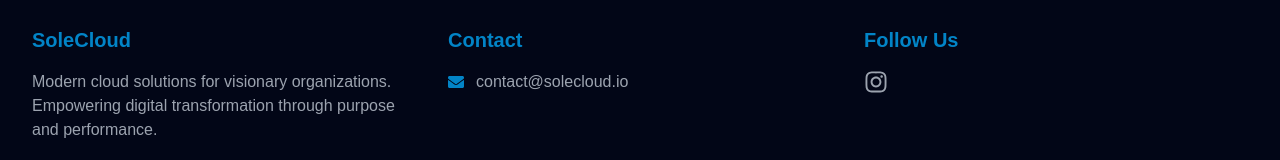
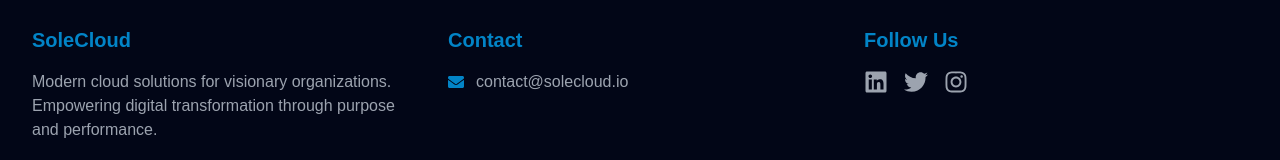
Before and after one commit to soleecloud/solecloud-website, a Next.js app: page /about in a window 1280 px wide. Shown: the part 3004-3164 px from the top of the page. Built offline with nearby package versions, Linux system fonts and the light colour scheme.

Commit message:
feat: Add LinkedIn and Twitter social media links to footer
- Added LinkedIn company page link
- Added Twitter business account link
- Kept existing Instagram link
- All links open in new tabs with security attributes

```diff
--- a/components/Footer.tsx
+++ b/components/Footer.tsx
@@ -1,7 +1,7 @@
 'use client';
 
 import { motion } from 'framer-motion';
-import { FaEnvelope, FaInstagram } from 'react-icons/fa';
+import { FaEnvelope, FaLinkedin, FaTwitter, FaInstagram } from 'react-icons/fa';
 
 export default function Footer() {
   return (
@@ -53,6 +53,24 @@ export default function Footer() {
             <h3 className="text-xl font-semibold mb-4 text-primary">Follow Us</h3>
             <div className="flex space-x-4">
               <a
+                href="https://linkedin.com/company/solecloud"
+                target="_blank"
+                rel="noopener noreferrer"
+                className="text-gray-400 hover:text-primary transition-colors duration-300 text-2xl"
+                aria-label="LinkedIn"
+              >
+                <FaLinkedin />
+              </a>
+              <a
+                href="https://twitter.com/solecloud"
+                target="_blank"
+                rel="noopener noreferrer"
+                className="text-gray-400 hover:text-primary transition-colors duration-300 text-2xl"
+                aria-label="Twitter"
+              >
+                <FaTwitter />
+              </a>
+              <a
                 href="https://instagram.com/solecloud.io"
                 target="_blank"
                 rel="noopener noreferrer"
```
